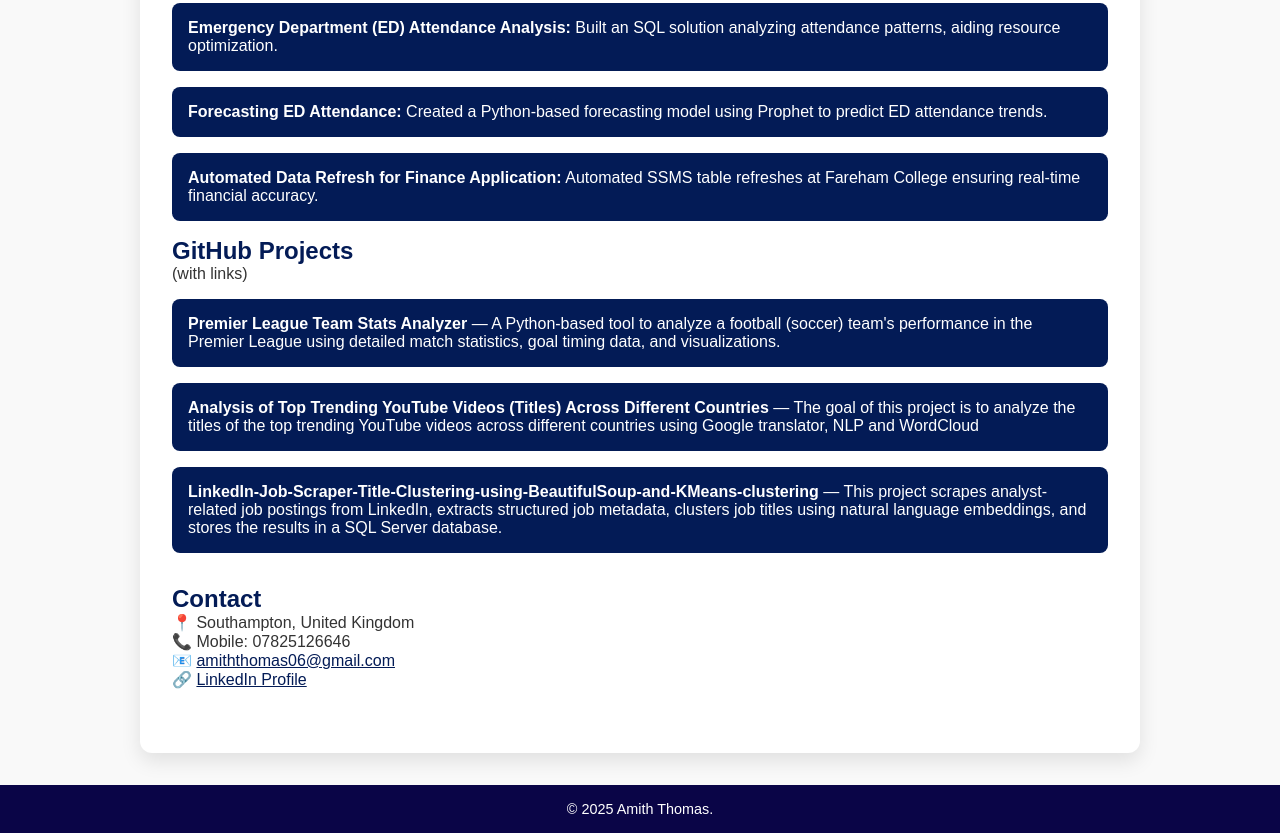
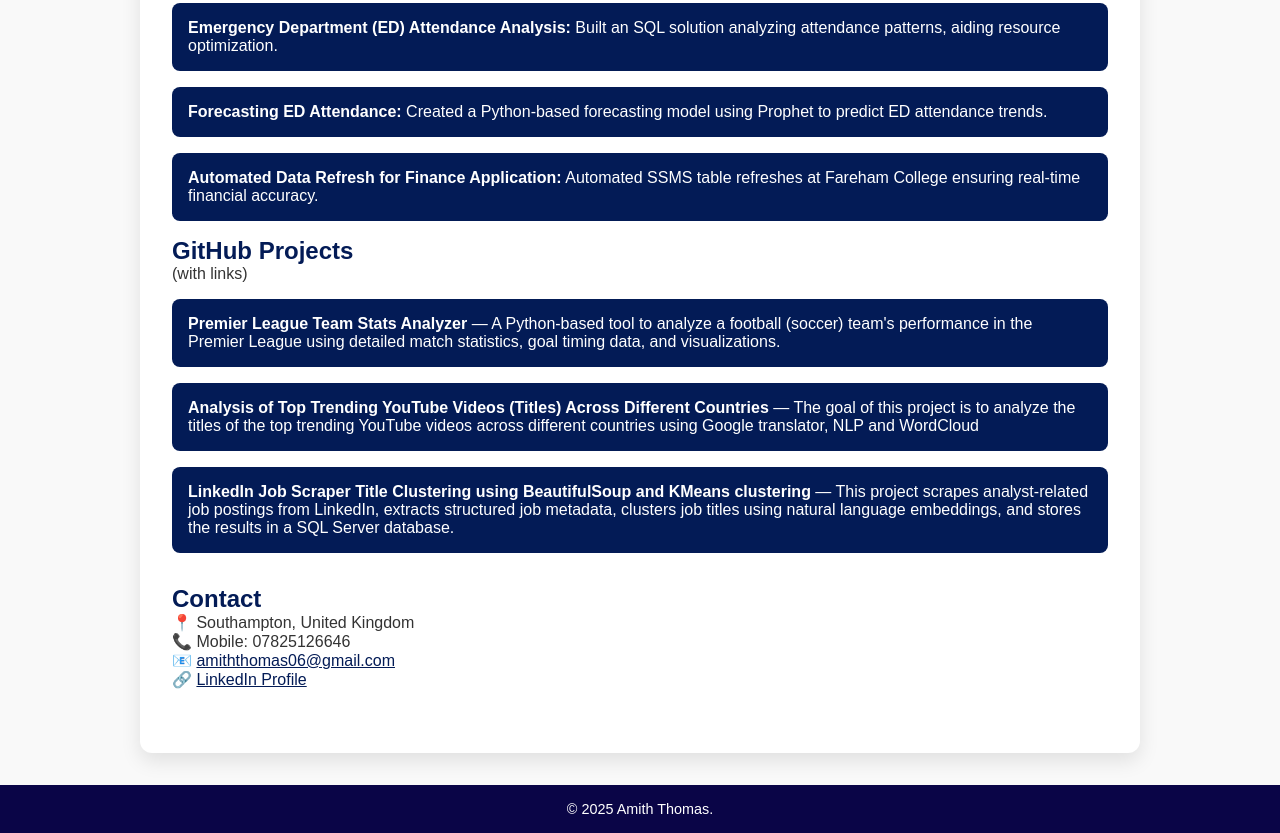
Before and after one commit to amiththomas06/-amiththomas-.github.io, a plain HTML site: page index.html in a window 1280 px wide. Shown: the part 1332-2165 px from the top of the page. Drawn offline with Linux system fonts and the light colour scheme.

Commit message:
Update index.html

```diff
--- a/index.html
+++ b/index.html
@@ -218,7 +218,7 @@
           <a href="https://github.com/amiththomas06/LinkedIn-Job-Scraper-Title-Clustering-using-BeautifulSoup-and-KMeans-clustering"
              target="_blank"
              style="color: white; text-decoration: none;">
-            <strong>LinkedIn-Job-Scraper-Title-Clustering-using-BeautifulSoup-and-KMeans-clustering</strong> — This project scrapes analyst-related job postings from LinkedIn, extracts structured job metadata, clusters job titles using natural language embeddings, and stores the results in a SQL Server database.
+            <strong>LinkedIn Job Scraper Title Clustering using BeautifulSoup and KMeans clustering</strong> — This project scrapes analyst-related job postings from LinkedIn, extracts structured job metadata, clusters job titles using natural language embeddings, and stores the results in a SQL Server database.
           </a>
         </li>
       </ul>
```
